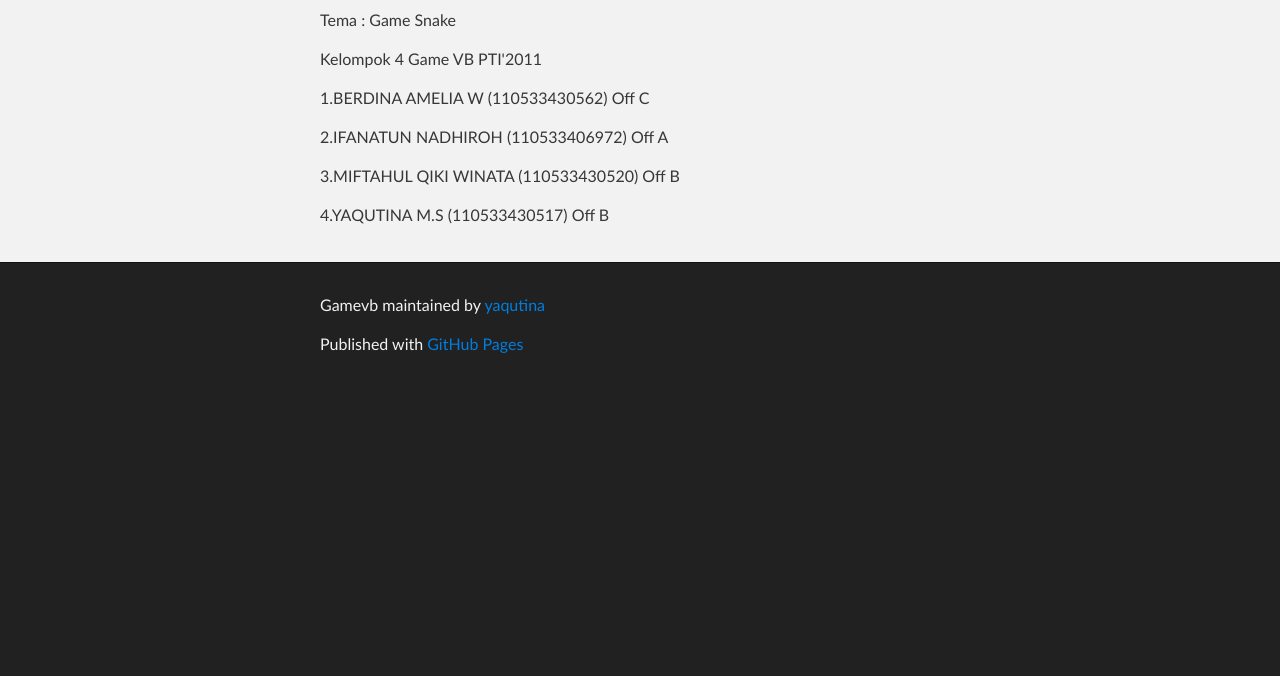
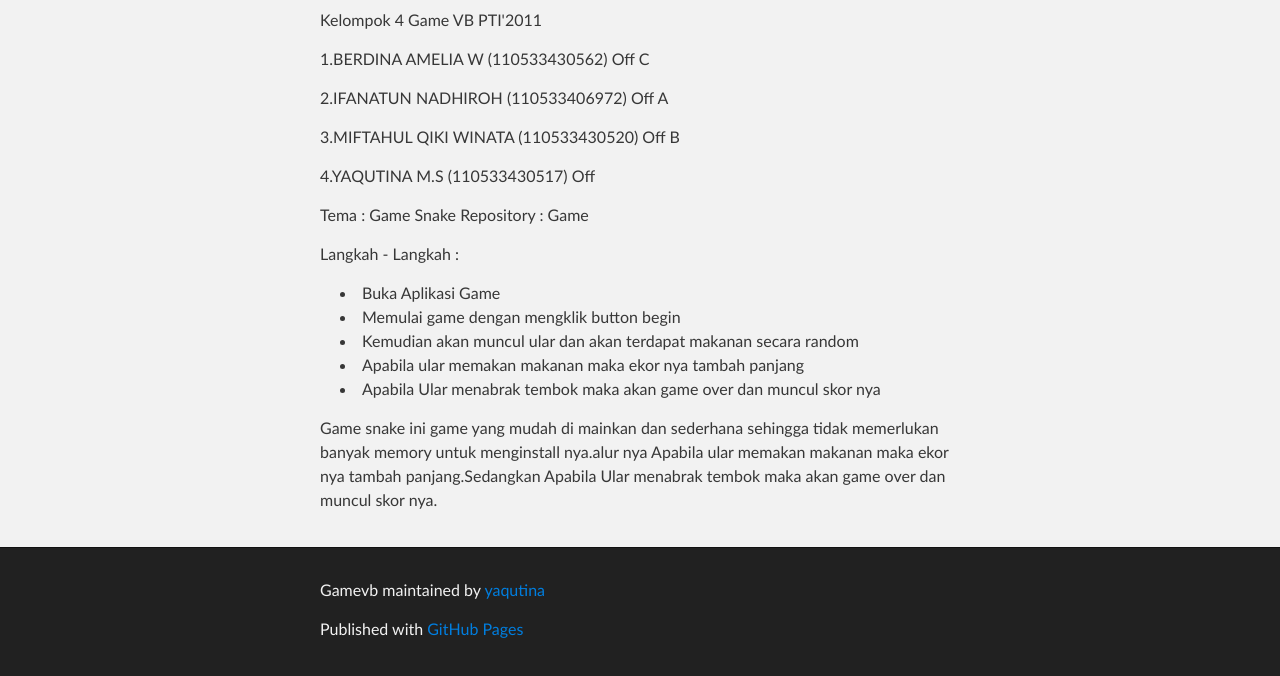
Before and after one commit to yaqutina/GameVB, a plain HTML site: page index.html in a window 1280 px wide. Shown: the part 252-928 px from the top of the page. Before the commit the page ends 800 px from the top, so only its background shows below. Drawn offline with Linux system fonts and the light colour scheme.

Commit message:
Create gh-pages branch via GitHub

```diff
--- a/index.html
+++ b/index.html
@@ -31,9 +31,7 @@
     <!-- MAIN CONTENT -->
     <div id="main_content_wrap" class="outer">
       <section id="main_content" class="inner">
-        <p>Tema : Game Snake </p>
-
-<p>Kelompok 4 Game VB PTI'2011</p>
+        <p>Kelompok 4 Game VB PTI'2011</p>
 
 <p>1.BERDINA AMELIA W     (110533430562) Off C</p>
 
@@ -41,7 +39,20 @@
 
 <p>3.MIFTAHUL QIKI WINATA (110533430520) Off B</p>
 
-<p>4.YAQUTINA M.S         (110533430517) Off B</p>
+<p>4.YAQUTINA M.S         (110533430517) Off </p>
+
+<p>Tema : Game Snake
+Repository : Game</p>
+
+<p>Langkah - Langkah :</p>
+
+<ul>
+<li>Buka Aplikasi Game</li>
+<li>Memulai game dengan mengklik button begin</li>
+<li>Kemudian akan muncul ular dan akan terdapat makanan secara random</li>
+<li>Apabila ular memakan makanan maka ekor nya tambah panjang</li>
+<li>Apabila Ular menabrak tembok maka akan game over dan muncul skor nya</li>
+</ul><p>Game snake ini game yang mudah di mainkan dan sederhana sehingga tidak memerlukan banyak memory untuk menginstall nya.alur nya Apabila ular memakan makanan maka ekor nya tambah panjang.Sedangkan Apabila Ular menabrak tembok maka akan game over dan muncul skor nya.</p>
       </section>
     </div>
 
--- a/params.json
+++ b/params.json
@@ -1 +1 @@
-{"name":"Gamevb","tagline":"Kelompok GameVB","body":"Tema : Game Snake \r\n\r\nKelompok 4 Game VB PTI'2011\r\n\r\n1.BERDINA AMELIA W     (110533430562) Off C\r\n\r\n2.IFANATUN NADHIROH     (110533406972) Off A\r\n\r\n3.MIFTAHUL QIKI WINATA (110533430520) Off B\r\n\r\n4.YAQUTINA M.S         (110533430517) Off B\r\n","google":"","note":"Don't delete this file! It's used internally to help with page regeneration."}
+{"name":"Gamevb","tagline":"Kelompok GameVB","body":"\r\nKelompok 4 Game VB PTI'2011\r\n\r\n1.BERDINA AMELIA W     (110533430562) Off C\r\n\r\n2.IFANATUN NADHIROH     (110533406972) Off A\r\n\r\n3.MIFTAHUL QIKI WINATA (110533430520) Off B\r\n\r\n4.YAQUTINA M.S         (110533430517) Off \r\n\r\n\r\n\r\nTema : Game Snake \r\nRepository : Game\r\n\r\nLangkah - Langkah :\r\n* Buka Aplikasi Game\r\n* Memulai game dengan mengklik button begin\r\n* Kemudian akan muncul ular dan akan terdapat makanan secara random\r\n* Apabila ular memakan makanan maka ekor nya tambah panjang\r\n* Apabila Ular menabrak tembok maka akan game over dan muncul skor nya\r\n\r\n\r\nGame snake ini game yang mudah di mainkan dan sederhana sehingga tidak memerlukan banyak memory untuk menginstall nya.alur nya Apabila ular memakan makanan maka ekor nya tambah panjang.Sedangkan Apabila Ular menabrak tembok maka akan game over dan muncul skor nya.\r\n\r\n\r\n\r\n\r\n\r\n\r\n","google":"","note":"Don't delete this file! It's used internally to help with page regeneration."}
```
